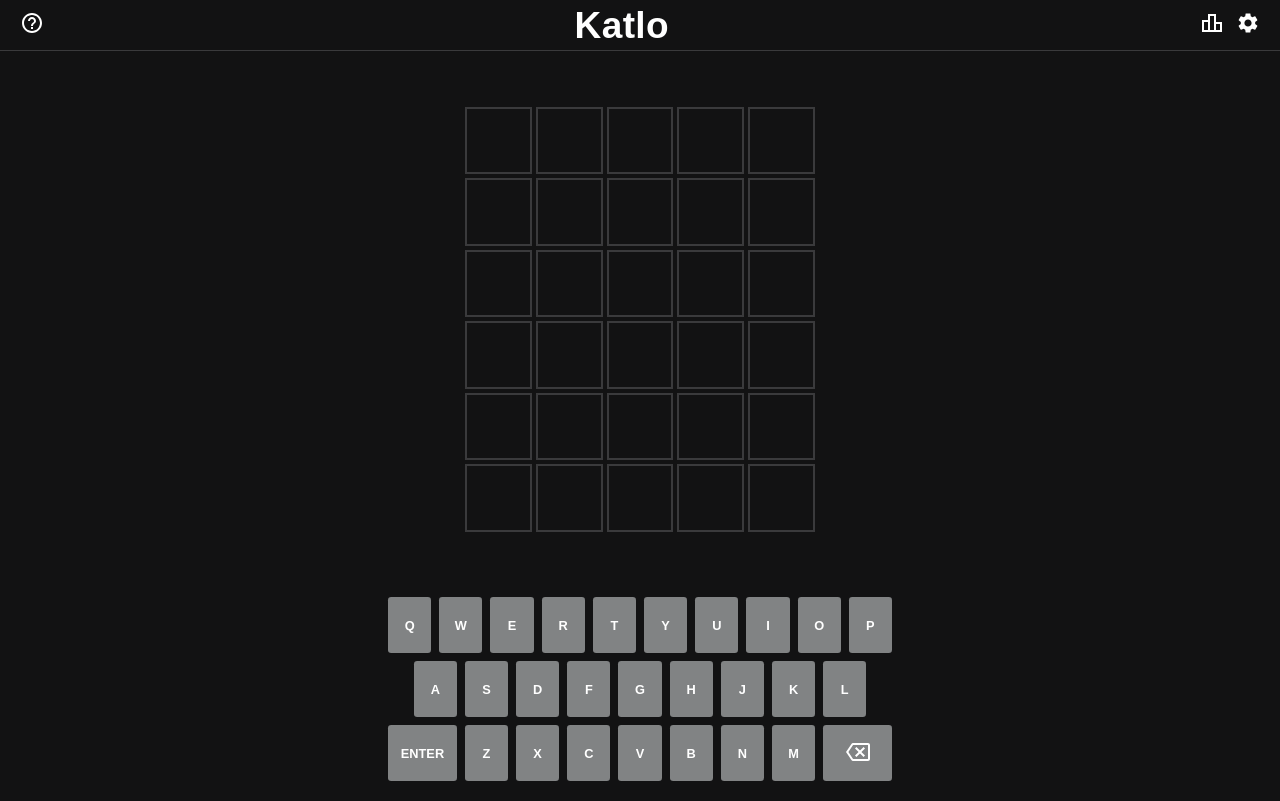
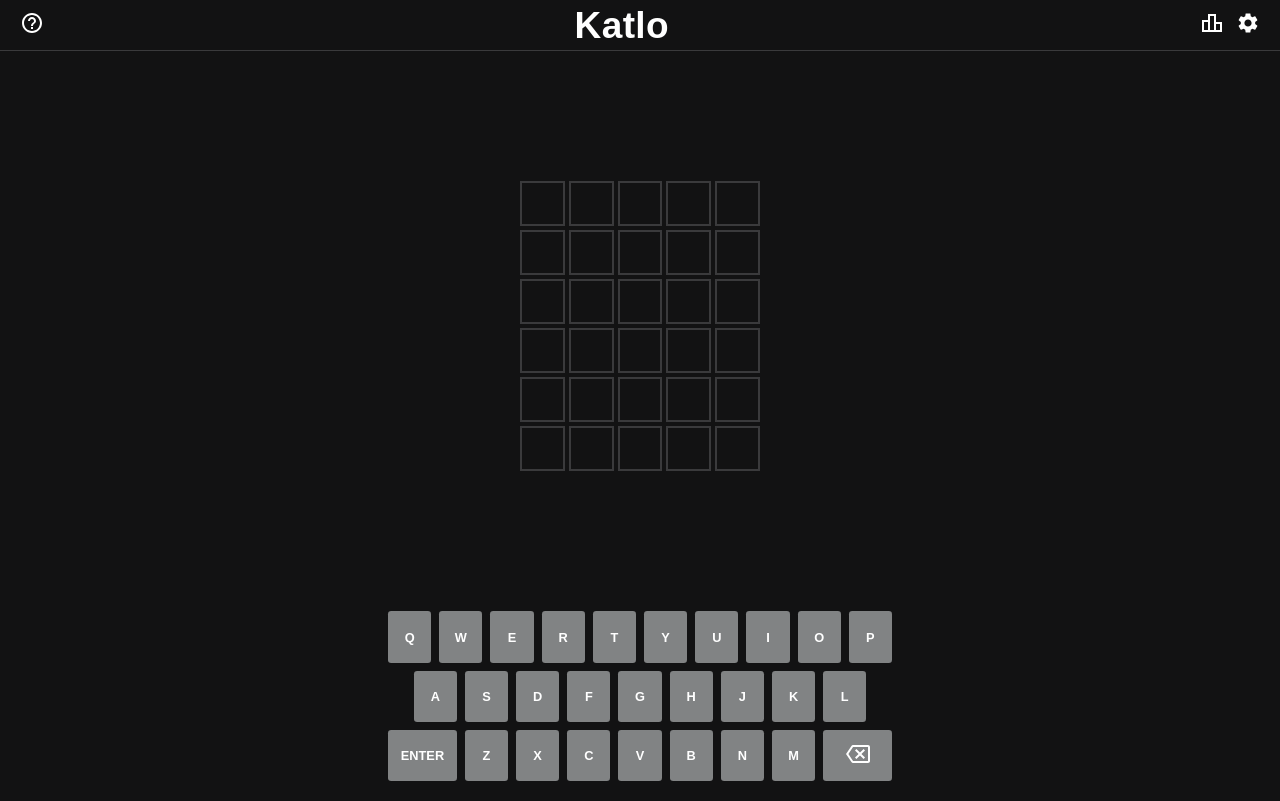
Before and after one commit to gibic/katlo, a Svelte app: page / in a window 1280 px wide. Built offline with nearby package versions, Linux system fonts and the light colour scheme.

Commit message:
Adjust height

```diff
--- a/src/App.svelte
+++ b/src/App.svelte
@@ -187,7 +187,7 @@
     --blue: #85c0f9;
     --header-height: 50px;
     --keyboard-height: 200px;
-    --game-max-width: 350px;
+    --game-max-width: 240px;
     --color-tone-1: #000000;
     --color-tone-2: #787c7e;
     --color-tone-3: #878a8c;
@@ -264,7 +264,7 @@
     display: grid;
     grid-template-rows: repeat(6, 1fr);
     gap: .25em;
-    min-height: 425px;
+    min-height: 290px;
     width: 100%;
 }
 </style>
--- a/src/components/Board.svelte
+++ b/src/components/Board.svelte
@@ -41,8 +41,8 @@
     display: inline-flex;
     justify-content: center;
     align-items: center;
-    font-size: 2rem;
-    line-height: 2rem;
+    font-size: 1.5rem;
+    line-height: 1.5rem;
     font-weight: bold;
     vertical-align: middle;
     box-sizing: border-box;
--- a/src/components/Keys.svelte
+++ b/src/components/Keys.svelte
@@ -57,7 +57,7 @@
         display: grid;
         gap: .5em;
         grid-template-columns:repeat(20, 1.1em);
-        grid-auto-rows: 3.5em;
+        grid-auto-rows: 3.2em;
         justify-content: center;
         max-width: var(--game-max-width);
     }
```
